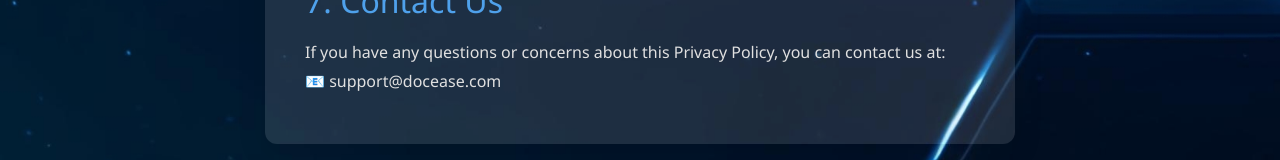
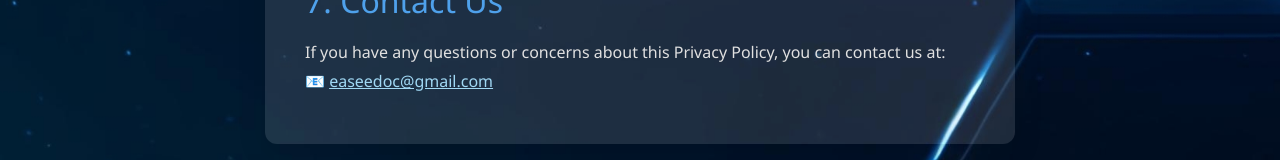
Before and after one commit to Crystlfly/DocEase, a Next.js app: page /privacy-policy in a window 1280 px wide. Shown: the part 1622-1782 px from the top of the page. Built offline with nearby package versions, Linux system fonts and the light colour scheme; no server answers.

Commit message:
add email link & style

```diff
--- a/pages/index.js
+++ b/pages/index.js
@@ -50,7 +50,9 @@
         <div>&copy; {new Date().getFullYear()} DocEase. All rights reserved.</div>
         <div className={styles.footerLinks}>
           <a href="/contact" tabIndex={0} aria-label="Contact Us" target="_blank" rel="noopener noreferrer">Contact Us</a>
-        <Link href="/privacy-policy" className="hover:underline"> Privacy Policy </Link>
+        <Link href="/privacy-policy" legacyBehavior>
+  <a className="hover:underline">Privacy Policy</a>
+</Link>
           <a href="/api-docs" tabIndex={0} aria-label="API Docs" target="_blank" rel="noopener noreferrer">API Docs</a>
         </div>
         <div className={styles.socialIcons}>
--- a/pages/privacy-policy.js
+++ b/pages/privacy-policy.js
@@ -73,7 +73,7 @@
         <h2>7. Contact Us</h2>
         <p>
           If you have any questions or concerns about this Privacy Policy, you can contact us at:<br />
-          📧 <a href="mailto:support@docease.com">support@docease.com</a>
+          📧 <a href="mailto:easeedoc@gmail.com">easeedoc@gmail.com</a>
         </p>
       </div>
     </div>
--- a/styles/PrivacyPolicy.module.css
+++ b/styles/PrivacyPolicy.module.css
@@ -14,7 +14,7 @@
   background-color: rgba(255, 255, 255, 0.114); /* slightly translucent to match homepage vibe */
   border-radius: 12px;
   box-shadow: 0 10px 30px rgba(0, 0, 0, 0.1);
-  max-width: 750px; /* narrower than before */
+  max-width: 750px;
   width: 100%;
   padding: 2rem 2.5rem;
   overflow-y: auto;
@@ -53,3 +53,15 @@
   text-align: right;
   margin-bottom: 1rem;
 }
+
+/* Links */
+.card a {
+  color: #a0d8f4;
+  text-decoration: underline;  /* force underline */
+  font-weight: 500;
+  transition: color 0.2s ease;
+}
+
+.card a:hover {
+  color: #4fa1eb;
+}
```
